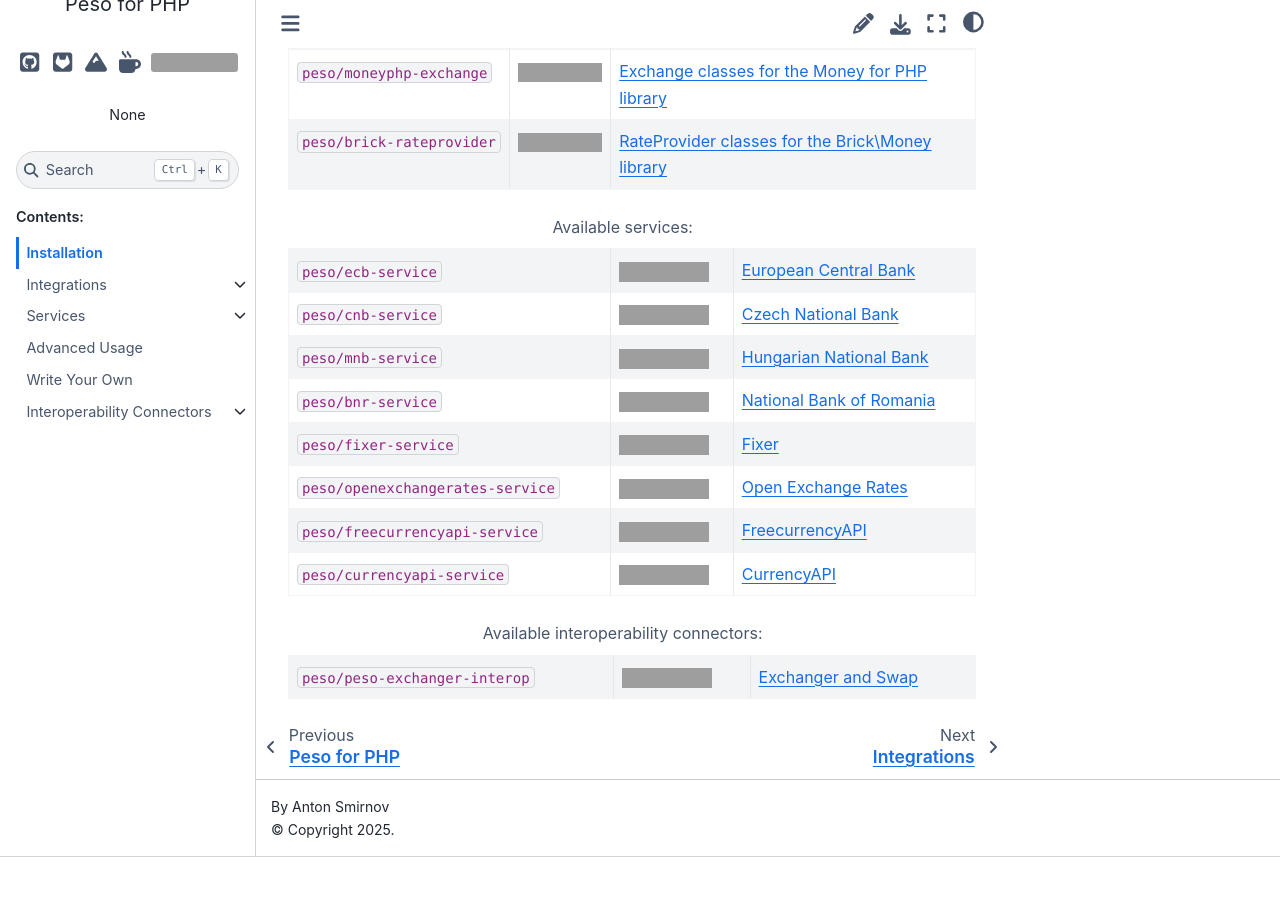
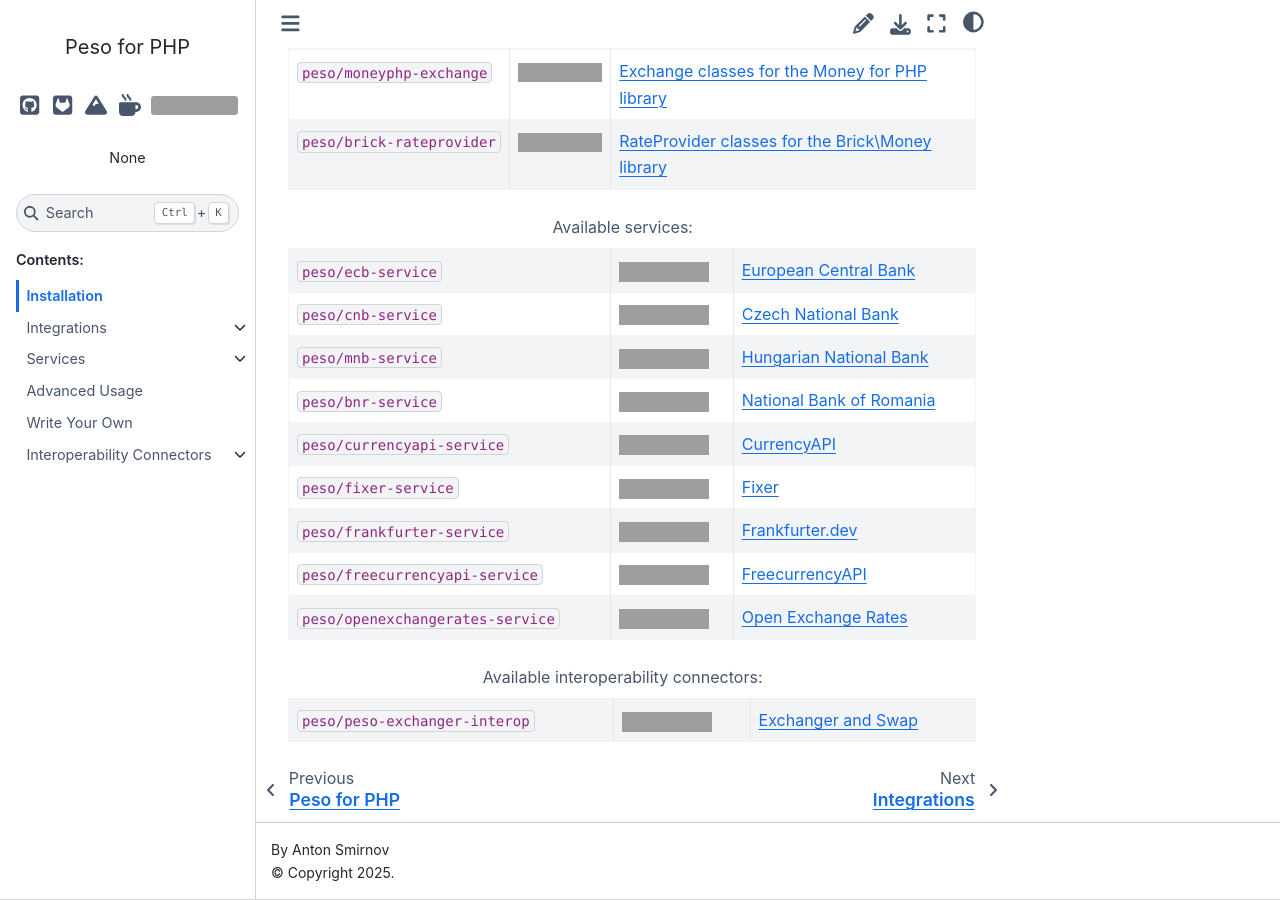
Before and after one commit to phpeso/doc, a Sphinx documentation site: the page built from source/install.rst, in a window 1280 px wide and 900 px high, scrolled down 602 px. Built offline with Sphinx 7.4.7 and the Sphinx Book theme 1.1.4, drawn with Linux system fonts in a browser that asks for light colours; before the commit the page ends 1459 px from its top, so only the background shows below that; grey boxes are pictures that could not be loaded.

Commit message:
Add Frankfurter

```diff
--- a/source/install.rst
+++ b/source/install.rst
@@ -53,22 +54,27 @@
       * .. image:: https://img.shields.io/packagist/v/peso/bnr-service.svg?style=flat-square
            :target: https://packagist.org/packages/peso/bnr-service
       * :ref:`bnr_service`
+
+    * * ``peso/currencyapi-service``
+      * .. image:: https://img.shields.io/packagist/v/peso/currencyapi-service.svg?style=flat-square
+           :target: https://packagist.org/packages/peso/currencyapi-service
+      * :ref:`currencyapi_service`
     * * ``peso/fixer-service``
       * .. image:: https://img.shields.io/packagist/v/peso/fixer-service.svg?style=flat-square
            :target: https://packagist.org/packages/peso/fixer-service
       * :ref:`fixer_service`
+    * * ``peso/frankfurter-service``
+      * .. image:: https://img.shields.io/packagist/v/peso/frankfurter-service.svg?style=flat-square
+           :target: https://packagist.org/packages/peso/frankfurter-service
+      * :ref:`frankfurter_service`
+    * * ``peso/freecurrencyapi-service``
+      * .. image:: https://img.shields.io/packagist/v/peso/freecurrencyapi-service.svg?style=flat-square
+           :target: https://packagist.org/packages/peso/freecurrencyapi-service
+      * :ref:`freecurrencyapi_service`
     * * ``peso/openexchangerates-service``
       * .. image:: https://img.shields.io/packagist/v/peso/openexchangerates-service.svg?style=flat-square
            :target: https://packagist.org/packages/peso/openexchangerates-service
       * :ref:`openexchangerates_service`
-    * * ``peso/freecurrencyapi-service``
-      * .. image:: https://img.shields.io/packagist/v/peso/freecurrencyapi-service.svg?style=flat-square
-           :target: https://packagist.org/packages/peso/freecurrencyapi-service
-      * :ref:`freecurrencyapi_service`
-    * * ``peso/currencyapi-service``
-      * .. image:: https://img.shields.io/packagist/v/peso/currencyapi-service.svg?style=flat-square
-           :target: https://packagist.org/packages/peso/currencyapi-service
-      * :ref:`currencyapi_service`
 
 .. list-table:: Available interoperability connectors:
 
```
Also changed, not shown: other parts of source/install.rst (+1 -0 lines), source/services.rst (+6 -2 lines), source/services/frankfurter.rst (added, +47 -0 lines).
